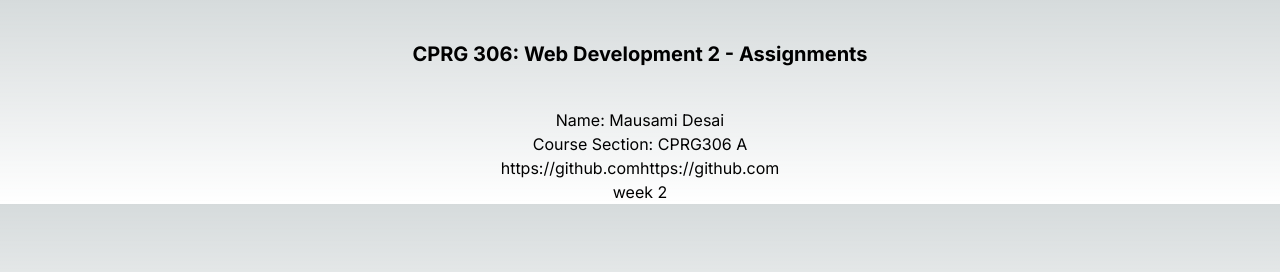
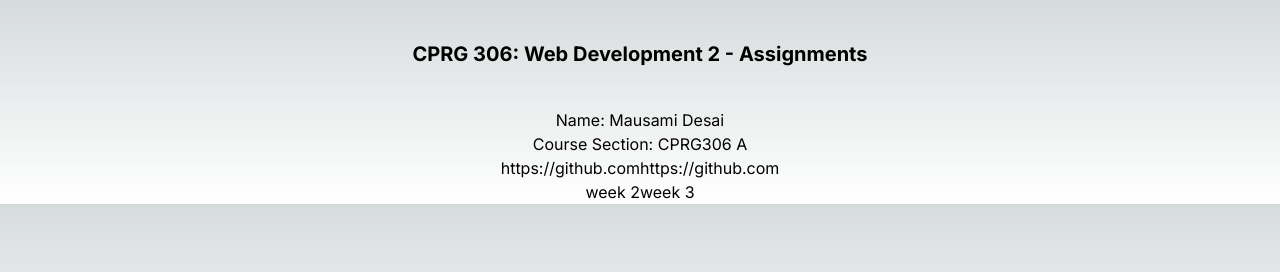
Before and after one commit to mosmee21/cprg306-assignments, a Next.js app: page / in a window 1280 px wide. Shown: the top 272 px of the page. Built offline with nearby package versions, Linux system fonts and the light colour scheme.

Commit message:
Update page.js

```diff
--- a/app/page.js
+++ b/app/page.js
@@ -7,6 +7,7 @@ export default function page() {
         <h1 className="font-bold , text-xl mt-10 mb-10" >CPRG 306: Web Development 2 - Assignments</h1>
         <StudentInfo/>
         <Link href="./week2">week 2</Link>
+        <Link href="./week3">week 3</Link>
       </div>
   )
 }
```
